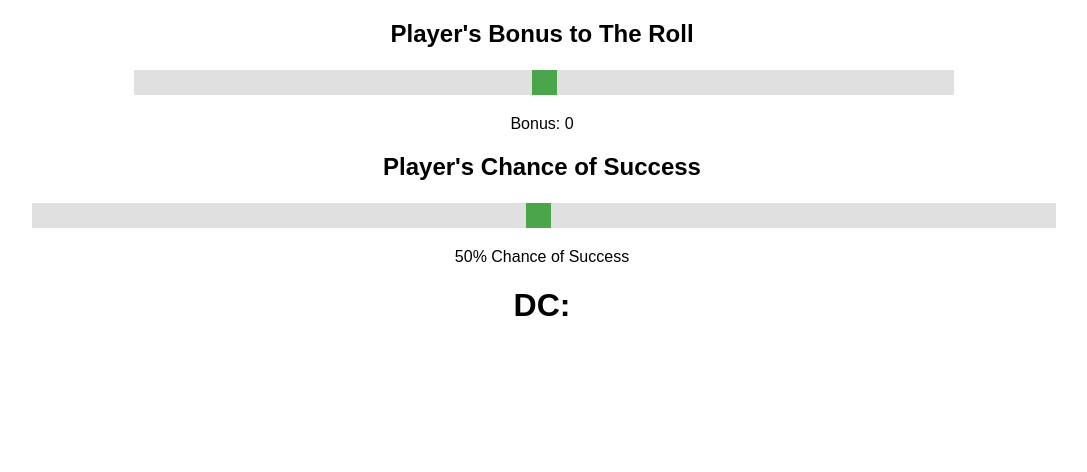
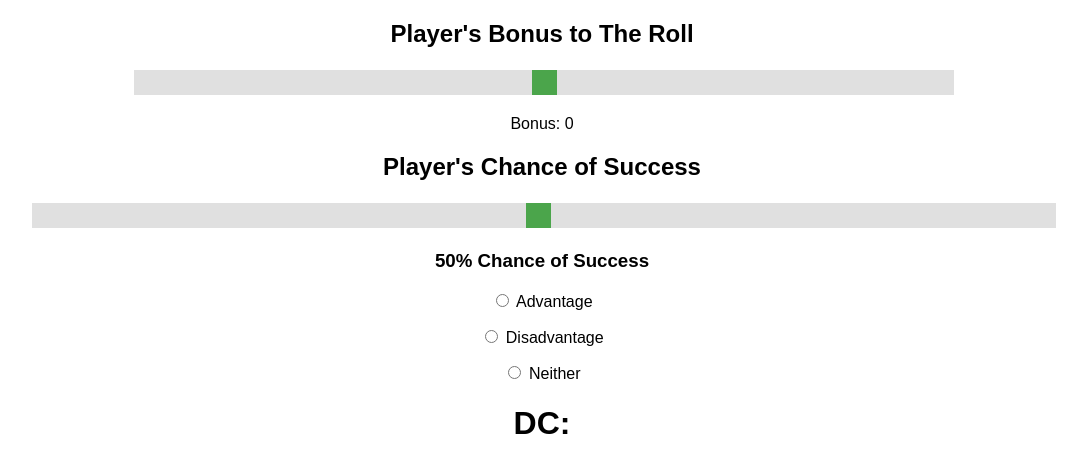
Before and after one commit to msibson/DCCalc, a plain HTML site: page index.html in a window 1280 px wide. Shown: the whole page, without its empty margins (98-1185 px from the left). Drawn offline with Linux system fonts and the light colour scheme.

Commit message:
Add files via upload

```diff
--- a/index.html
+++ b/index.html
@@ -9,7 +9,7 @@
     <body>
         <h2>Player's Bonus to The Roll</h2>
         <div class="slidecontainerB">
-            <input type="range" min="-40" max="40" value="0" class="slider" id="bonusRange">
+            <input type="range" min="-30" max="30" value="0" class="slider" id="bonusRange" ">
         </div>
         <p>Bonus: <span id="demoB"></span></p>
 
@@ -17,19 +17,33 @@
         <div class="slidecontainer">
             <input type="range" min="1" max="100" value="50" class="slider" id="chanceRange">
         </div>
-        <p><span id="demo"> </span>% Chance of Success</p>
+        <h3><span id="demo"> </span>% Chance of Success</h3>
+
+        <form>
+            <input type = "radio" id ="advdis" name="advdis"  value="Advantage" onclick="advFunction()">
+            <label for="html">Advantage</label><br><p></p>
+            <input type = "radio" id ="advdis" name="advdis" value="Disadvantage" onclick="advFunction()">
+            <label for="html">Disadvantage</label><br><p></p>
+            <input type = "radio" id ="advdis" name="advdis" value="Neither" onclick="advFunction()">
+            <label for="html">Neither</label><br><p></p>
+        </form>
+
 
         <h1>DC: <span id="x"></span></h1>
-
+        <p></p>
 
         <script>
             var slider = document.getElementById("chanceRange");
             var output = document.getElementById("demo");
             var sliderB = document.getElementById("bonusRange");
             var outputBonus = document.getElementById("demoB");
+            var Button = "a";
+            var x = document.getElementById("x");
+            var y = 1;
+            var z = 1;
+            var choice = "a";
+            i =1;
 
-
-            var x = document.getElementById("x");
             output.innerHTML = slider.value;
 
             outputBonus.innerHTML = sliderB.value;
@@ -37,16 +51,35 @@
             sliderB.oninput = function() {
             outputBonus.innerHTML = this.value;
 
-            x.innerHTML= Math.round(20-(Number(output.innerHTML)/5)+1+Number(outputBonus.innerHTML));
+            advFunction();
             }
 
             slider.oninput = function() {
             output.innerHTML = this.value;
+            advFunction();
+            }
 
-            x.innerHTML= Math.round(20-(Number(output.innerHTML)/5)+1+Number(outputBonus.innerHTML));
+            // Advantage Buttons
+            function advFunction() {
+                if (document.querySelector('input[name="advdis"]:checked').value == "Advantage") {
+                    z = Number(output.innerHTML)/100;
+                    y = 1-(Math.sqrt(1-z));
+                    x.innerHTML= Math.round(20 -(y*20)+Number(outputBonus.innerHTML)+1);
+                }
+
+                else if (document.querySelector('input[name="advdis"]:checked').value == "Disadvantage") {
+                    z = Number(output.innerHTML)/100;
+                    y = Math.sqrt(z);
+                    y= y*20;
+                    x.innerHTML = Math.round(20-y+1+Number(outputBonus.innerHTML));
+                }
+                else {
+                    z = Number(output.innerHTML)/100;
+                    y = z*20
+                    x.innerHTML= Math.round(20-y+1+Number(outputBonus.innerHTML))
+                }
 
             }
-
         </script>
 
 </html>
```
